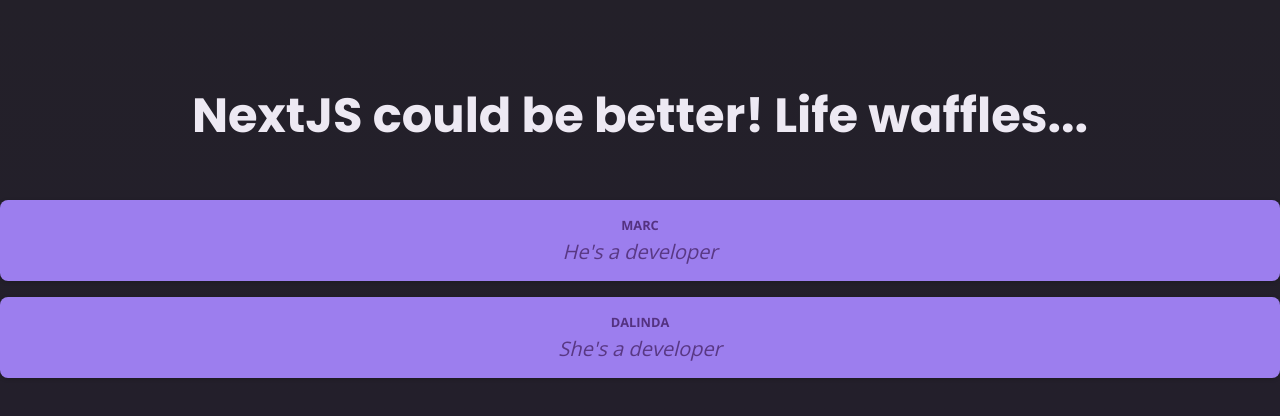
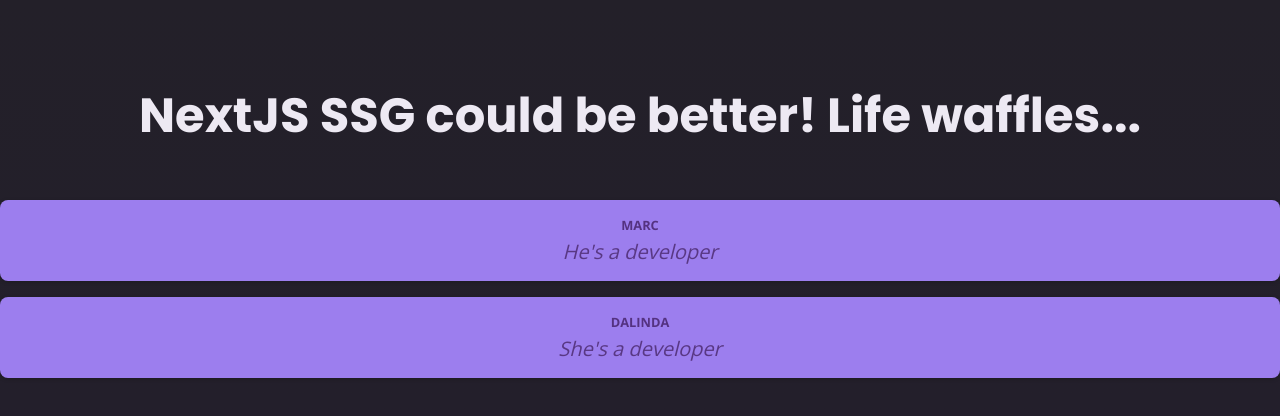
Before and after one commit to marcstreeter/becadev, a Next.js app: page /awesome in a window 1280 px wide. Shown: the top 416 px of the page. Built offline with nearby package versions, Linux system fonts and the light colour scheme.

Commit message:
chore: triggering the action to rebuild

```diff
--- a/app/awesome/page.tsx
+++ b/app/awesome/page.tsx
@@ -8,7 +8,7 @@
 export default function AwesomePage() {
     return (
         <main>
-            <h1>NextJS could be better! Life waffles...</h1>
+            <h1>NextJS SSG could be better! Life waffles...</h1>
             <Box author="Marc" body="He's a developer" />
             <Box author="Dalinda" body="She's a developer" />
         </main>
```
